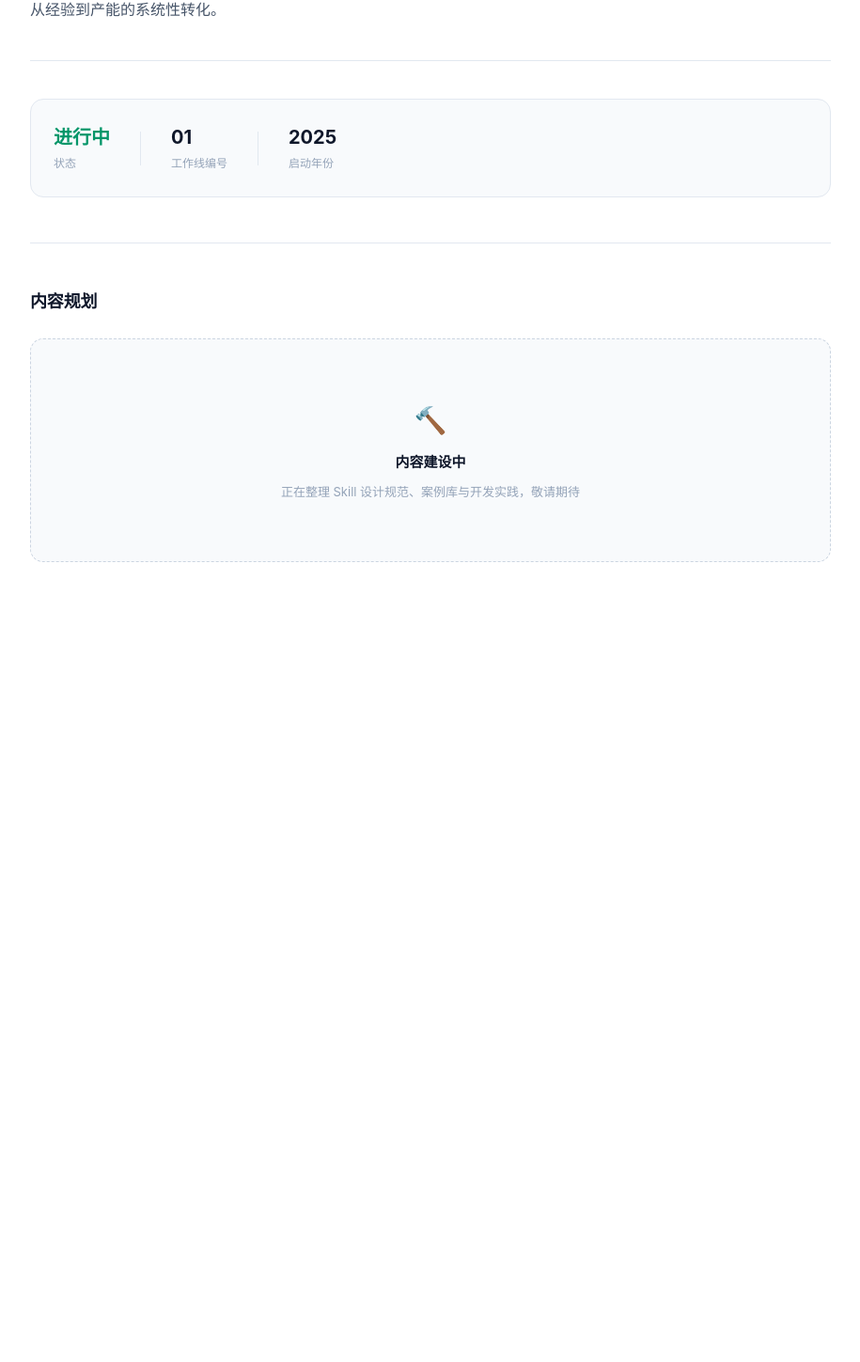
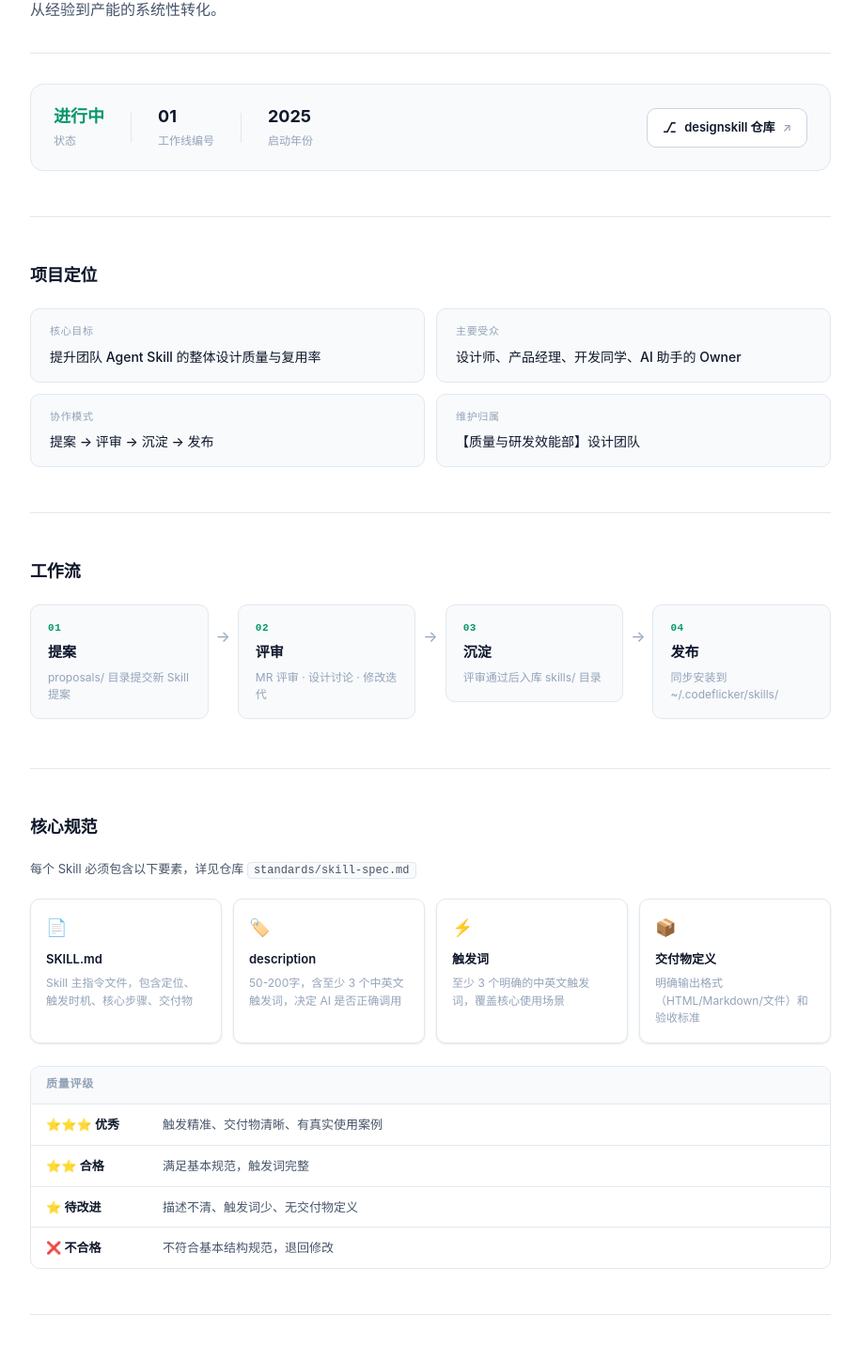
Before and after one commit to dingzu/ai-design-lab, a Vue app: page /skill in a window 1280 px wide. Shown: the part 313-1762 px from the top of the page at 94% size, without its empty margins (182-1097 px from the left). Before the commit the page ends 991 px from the top, so only its background shows below. Built offline with nearby package versions, Linux system fonts and the light colour scheme; a web font is replaced by a local one.

Commit message:
feat(skill): add repo link + full content from designskill README

```diff
--- a/src/pages/SkillPage.vue
+++ b/src/pages/SkillPage.vue
@@ -18,8 +18,9 @@
         </p>
       </header>
 
-      <!-- Stats bar -->
-      <div class="stats-bar">
+      <!-- Stats + repo link bar -->
+      <div class="info-bar">
+        <div class="info-stats">
           <div class="stat-item">
             <div class="stat-num text-green">进行中</div>
             <div class="stat-label text-3">状态</div>
@@ -35,16 +36,151 @@
             <div class="stat-label text-3">启动年份</div>
           </div>
         </div>
+        <a
+          href="https://git.corp.kuaishou.com/design/designskill"
+          target="_blank"
+          rel="noopener"
+          class="repo-btn"
+        >
+          <span class="repo-icon">⎇</span>
+          <span>designskill 仓库</span>
+          <span class="repo-arrow">↗</span>
+        </a>
+      </div>
 
       <div class="section-divider"></div>
 
-      <!-- Content area -->
+      <!-- 项目定位 -->
       <section class="content-section">
-        <h2 class="section-title">内容规划</h2>
-        <div class="coming-soon">
-          <div class="cs-icon">🔨</div>
-          <div class="cs-title">内容建设中</div>
-          <div class="cs-desc text-3">正在整理 Skill 设计规范、案例库与开发实践，敬请期待</div>
+        <h2 class="section-title">项目定位</h2>
+        <div class="goal-grid">
+          <div class="goal-card">
+            <div class="goal-label text-3">核心目标</div>
+            <div class="goal-val">提升团队 Agent Skill 的整体设计质量与复用率</div>
+          </div>
+          <div class="goal-card">
+            <div class="goal-label text-3">主要受众</div>
+            <div class="goal-val">设计师、产品经理、开发同学、AI 助手的 Owner</div>
+          </div>
+          <div class="goal-card">
+            <div class="goal-label text-3">协作模式</div>
+            <div class="goal-val">提案 → 评审 → 沉淀 → 发布</div>
+          </div>
+          <div class="goal-card">
+            <div class="goal-label text-3">维护归属</div>
+            <div class="goal-val">【质量与研发效能部】设计团队</div>
+          </div>
+        </div>
+      </section>
+
+      <div class="section-divider"></div>
+
+      <!-- 工作流 -->
+      <section class="content-section">
+        <h2 class="section-title">工作流</h2>
+        <div class="workflow-row">
+          <div class="wf-step">
+            <div class="wf-num">01</div>
+            <div class="wf-name">提案</div>
+            <div class="wf-desc text-3">proposals/ 目录提交新 Skill 提案</div>
+          </div>
+          <div class="wf-arrow">→</div>
+          <div class="wf-step">
+            <div class="wf-num">02</div>
+            <div class="wf-name">评审</div>
+            <div class="wf-desc text-3">MR 评审 · 设计讨论 · 修改迭代</div>
+          </div>
+          <div class="wf-arrow">→</div>
+          <div class="wf-step">
+            <div class="wf-num">03</div>
+            <div class="wf-name">沉淀</div>
+            <div class="wf-desc text-3">评审通过后入库 skills/ 目录</div>
+          </div>
+          <div class="wf-arrow">→</div>
+          <div class="wf-step">
+            <div class="wf-num">04</div>
+            <div class="wf-name">发布</div>
+            <div class="wf-desc text-3">同步安装到 ~/.codeflicker/skills/</div>
+          </div>
+        </div>
+      </section>
+
+      <div class="section-divider"></div>
+
+      <!-- Skill 规范 -->
+      <section class="content-section">
+        <h2 class="section-title">核心规范</h2>
+        <p class="section-desc text-2">每个 Skill 必须包含以下要素，详见仓库 <code>standards/skill-spec.md</code></p>
+        <div class="spec-grid">
+          <div class="spec-card">
+            <div class="spec-icon">📄</div>
+            <div class="spec-name">SKILL.md</div>
+            <div class="spec-desc text-3">Skill 主指令文件，包含定位、触发时机、核心步骤、交付物</div>
+          </div>
+          <div class="spec-card">
+            <div class="spec-icon">🏷️</div>
+            <div class="spec-name">description</div>
+            <div class="spec-desc text-3">50-200字，含至少 3 个中英文触发词，决定 AI 是否正确调用</div>
+          </div>
+          <div class="spec-card">
+            <div class="spec-icon">⚡</div>
+            <div class="spec-name">触发词</div>
+            <div class="spec-desc text-3">至少 3 个明确的中英文触发词，覆盖核心使用场景</div>
+          </div>
+          <div class="spec-card">
+            <div class="spec-icon">📦</div>
+            <div class="spec-name">交付物定义</div>
+            <div class="spec-desc text-3">明确输出格式（HTML/Markdown/文件）和验收标准</div>
+          </div>
+        </div>
+
+        <!-- Quality levels -->
+        <div class="quality-table">
+          <div class="qt-header">
+            <span>质量评级</span>
+          </div>
+          <div class="qt-row">
+            <span class="qt-level level-3">⭐⭐⭐ 优秀</span>
+            <span class="qt-desc text-2">触发精准、交付物清晰、有真实使用案例</span>
+          </div>
+          <div class="qt-row">
+            <span class="qt-level level-2">⭐⭐ 合格</span>
+            <span class="qt-desc text-2">满足基本规范，触发词完整</span>
+          </div>
+          <div class="qt-row">
+            <span class="qt-level level-1">⭐ 待改进</span>
+            <span class="qt-desc text-2">描述不清、触发词少、无交付物定义</span>
+          </div>
+          <div class="qt-row">
+            <span class="qt-level level-0">❌ 不合格</span>
+            <span class="qt-desc text-2">不符合基本结构规范，退回修改</span>
+          </div>
+        </div>
+      </section>
+
+      <div class="section-divider"></div>
+
+      <!-- Skill 库 -->
+      <section class="content-section">
+        <div class="skills-header">
+          <h2 class="section-title" style="margin-bottom:0">Skill 库</h2>
+          <a
+            href="https://git.corp.kuaishou.com/design/designskill/-/tree/main/skills"
+            target="_blank"
+            rel="noopener"
+            class="view-all-link text-green"
+          >查看全部 →</a>
+        </div>
+        <div class="empty-state">
+          <div class="cs-icon">🌱</div>
+          <div class="cs-title">第一批 Skill 建设中</div>
+          <div class="cs-desc text-3">欢迎提交你的第一个 Skill 提案到 designskill 仓库</div>
+          <a
+            href="https://git.corp.kuaishou.com/design/designskill/-/tree/main/proposals"
+            target="_blank"
+            rel="noopener"
+            class="submit-btn"
+          >提交提案 ↗</a>
         </div>
       </section>
 
@@ -68,42 +204,208 @@
 .breadcrumb a:hover { color: var(--text); }
 
 .page-hero {
-  margin-bottom: 40px;
-  padding-bottom: 40px;
+  margin-bottom: 32px;
+  padding-bottom: 32px;
   border-bottom: 1px solid var(--border);
 }
 
-/* Stats bar */
-.stats-bar {
+/* Info bar */
+.info-bar {
   display: flex;
   align-items: center;
-  gap: 32px;
-  padding: 24px;
+  justify-content: space-between;
+  gap: 24px;
+  padding: 20px 24px;
   background: var(--bg-subtle);
   border: 1px solid var(--border);
   border-radius: var(--radius-lg);
   margin-bottom: 48px;
+  flex-wrap: wrap;
 }
-.stat-item { display: flex; flex-direction: column; gap: 4px; }
-.stat-num { font-size: 20px; font-weight: 700; }
+
+.info-stats {
+  display: flex;
+  align-items: center;
+  gap: 28px;
+}
+
+.stat-item { display: flex; flex-direction: column; gap: 3px; }
+.stat-num { font-size: 18px; font-weight: 700; }
 .stat-label { font-size: 12px; font-family: var(--font-mono); }
-.stat-divider { width: 1px; height: 36px; background: var(--border); }
+.stat-divider { width: 1px; height: 32px; background: var(--border); }
+
+/* Repo button */
+.repo-btn {
+  display: inline-flex;
+  align-items: center;
+  gap: 8px;
+  padding: 8px 16px;
+  background: var(--bg-card);
+  border: 1px solid var(--border-2);
+  border-radius: var(--radius-md);
+  font-size: 13px;
+  font-weight: 600;
+  color: var(--text);
+  transition: border-color 150ms, box-shadow 150ms;
+  white-space: nowrap;
+}
+.repo-btn:hover {
+  border-color: var(--green);
+  box-shadow: 0 0 0 3px rgba(5,150,105,0.08);
+}
+.repo-icon { font-size: 15px; }
+.repo-arrow { color: var(--text-3); font-size: 12px; }
 
 .section-divider { height: 1px; background: var(--border); margin: 48px 0; }
 
 .section-title {
   font-size: 18px;
   font-weight: 700;
+  margin-bottom: 20px;
+}
+
+.section-desc {
+  font-size: 13px;
+  margin-bottom: 20px;
+  line-height: 1.6;
+}
+.section-desc code {
+  font-family: var(--font-mono);
+  font-size: 12px;
+  background: var(--bg-subtle);
+  border: 1px solid var(--border);
+  padding: 1px 6px;
+  border-radius: 4px;
+}
+
+/* Goal grid */
+.goal-grid {
+  display: grid;
+  grid-template-columns: 1fr 1fr;
+  gap: 12px;
+}
+.goal-card {
+  padding: 16px 20px;
+  background: var(--bg-subtle);
+  border: 1px solid var(--border);
+  border-radius: var(--radius-md);
+}
+.goal-label {
+  font-size: 11px;
+  font-family: var(--font-mono);
+  text-transform: uppercase;
+  letter-spacing: 0.06em;
+  margin-bottom: 6px;
+}
+.goal-val { font-size: 14px; font-weight: 500; line-height: 1.5; }
+
+/* Workflow */
+.workflow-row {
+  display: flex;
+  align-items: flex-start;
+  gap: 8px;
+  overflow-x: auto;
+  padding-bottom: 4px;
+}
+.wf-step {
+  display: flex;
+  flex-direction: column;
+  gap: 4px;
+  min-width: 140px;
+  padding: 16px 18px;
+  background: var(--bg-subtle);
+  border: 1px solid var(--border);
+  border-radius: var(--radius-md);
+  flex: 1;
+}
+.wf-num {
+  font-family: var(--font-mono);
+  font-size: 11px;
+  color: var(--green);
+  font-weight: 700;
+  letter-spacing: 0.05em;
+}
+.wf-name { font-size: 15px; font-weight: 700; }
+.wf-desc { font-size: 12px; line-height: 1.5; margin-top: 2px; }
+.wf-arrow {
+  font-size: 16px;
+  color: var(--text-3);
+  padding-top: 22px;
+  flex-shrink: 0;
+}
+
+/* Spec grid */
+.spec-grid {
+  display: grid;
+  grid-template-columns: repeat(4, 1fr);
+  gap: 12px;
   margin-bottom: 24px;
 }
+.spec-card {
+  padding: 16px;
+  background: var(--bg-card);
+  border: 1px solid var(--border);
+  border-radius: var(--radius-md);
+  box-shadow: var(--shadow-sm);
+}
+.spec-icon { font-size: 18px; margin-bottom: 8px; }
+.spec-name { font-size: 13px; font-weight: 600; margin-bottom: 6px; }
+.spec-desc { font-size: 12px; line-height: 1.55; }
 
-/* Coming soon */
-.coming-soon {
+/* Quality table */
+.quality-table {
+  border: 1px solid var(--border);
+  border-radius: var(--radius-md);
+  overflow: hidden;
+}
+.qt-header {
+  padding: 10px 16px;
+  background: var(--bg-subtle);
+  border-bottom: 1px solid var(--border);
+  font-size: 12px;
+  font-family: var(--font-mono);
+  font-weight: 700;
+  color: var(--text-3);
+  text-transform: uppercase;
+  letter-spacing: 0.06em;
+}
+.qt-row {
+  display: flex;
+  align-items: center;
+  gap: 24px;
+  padding: 11px 16px;
+  border-bottom: 1px solid var(--border);
+}
+.qt-row:last-child { border-bottom: none; }
+.qt-level {
+  font-size: 13px;
+  font-weight: 600;
+  min-width: 100px;
+  flex-shrink: 0;
+}
+.qt-desc { font-size: 13px; }
+
+/* Skills header */
+.skills-header {
+  display: flex;
+  align-items: center;
+  justify-content: space-between;
+  margin-bottom: 20px;
+}
+.view-all-link {
+  font-size: 13px;
+  font-weight: 600;
+  transition: opacity 150ms;
+}
+.view-all-link:hover { opacity: 0.7; }
+
+/* Empty state */
+.empty-state {
   display: flex;
   flex-direction: column;
   align-items: center;
   gap: 10px;
-  padding: 64px 24px;
+  padding: 56px 24px;
   border: 1.5px dashed var(--border-2);
   border-radius: var(--radius-lg);
   text-align: center;
@@ -113,8 +415,29 @@
 .cs-title { font-size: 15px; font-weight: 600; }
 .cs-desc { font-size: 13px; line-height: 1.5; max-width: 320px; }
 
+.submit-btn {
+  margin-top: 8px;
+  display: inline-flex;
+  align-items: center;
+  gap: 6px;
+  padding: 8px 20px;
+  background: var(--green);
+  color: white;
+  border-radius: var(--radius-md);
+  font-size: 13px;
+  font-weight: 600;
+  transition: opacity 150ms;
+}
+.submit-btn:hover { opacity: 0.88; }
+
 @media (max-width: 640px) {
-  .stats-bar { flex-wrap: wrap; gap: 16px; }
-  .stat-divider { display: none; }
+  .info-bar { flex-direction: column; align-items: flex-start; }
+  .goal-grid { grid-template-columns: 1fr; }
+  .spec-grid { grid-template-columns: 1fr 1fr; }
+  .workflow-row { flex-direction: column; }
+  .wf-arrow { display: none; }
+}
+@media (max-width: 480px) {
+  .spec-grid { grid-template-columns: 1fr; }
 }
 </style>
```
Lines whose indentation alone changed are shown as unchanged.
